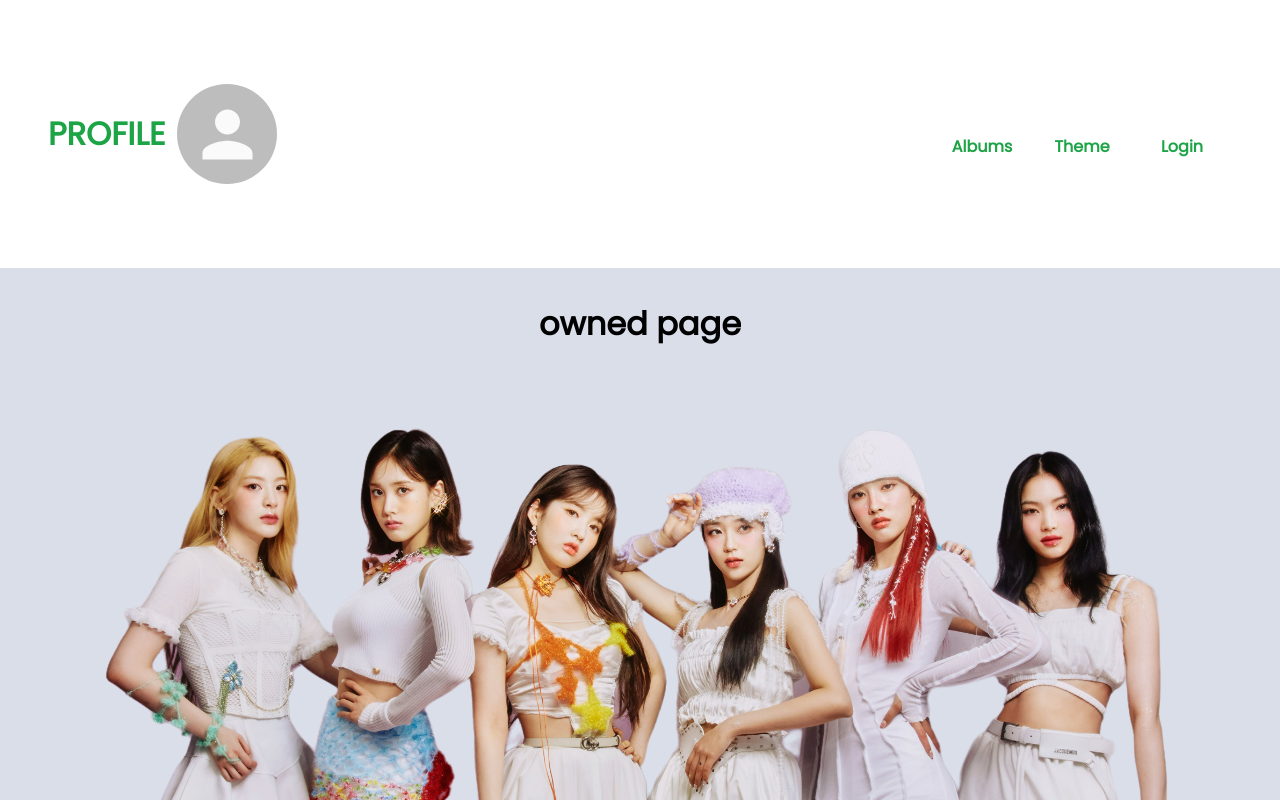
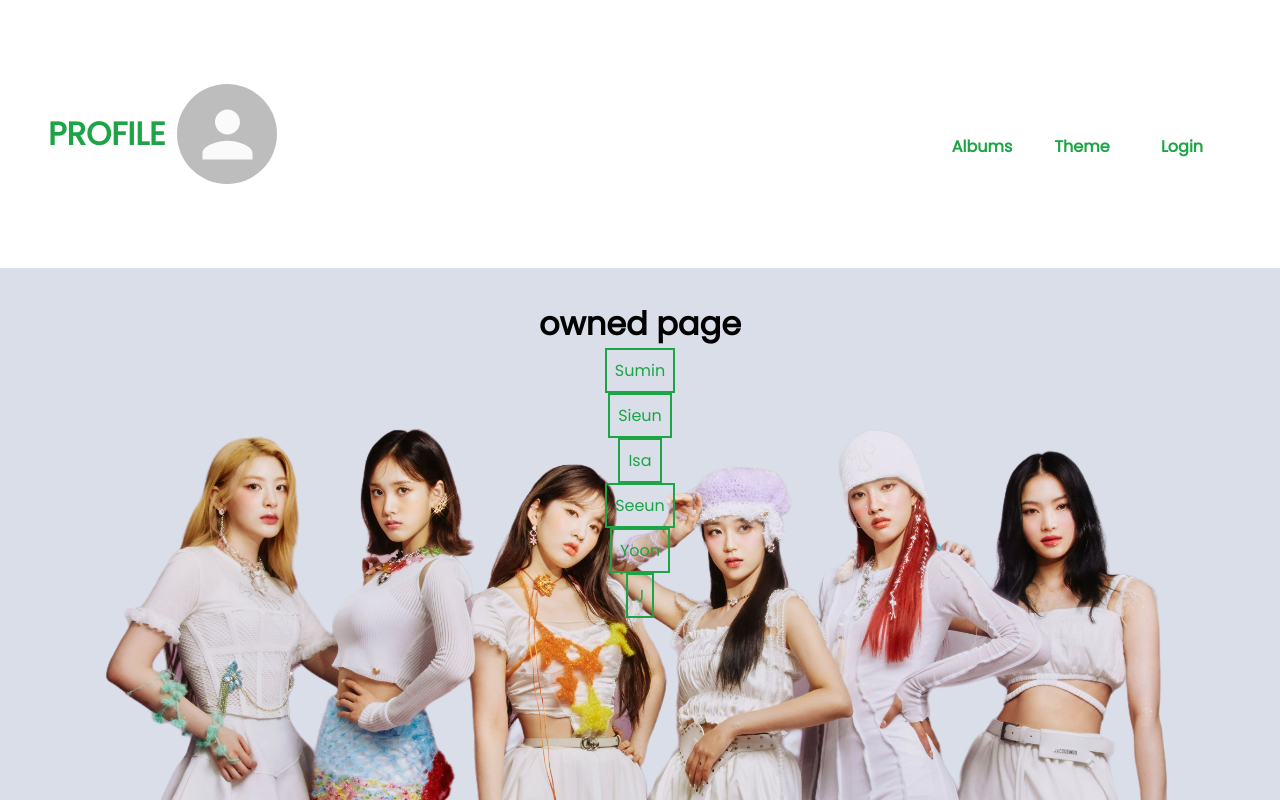
Before and after one commit to kenmyvn/Capstone_KPOP, a React (Create React App) app in the folder frontend/: page /owned in a window 1280 px wide. Built offline with nearby package versions, Linux system fonts and the light colour scheme.

Commit message:
work on pages

```diff
--- a/frontend/src/App.js
+++ b/frontend/src/App.js
@@ -19,6 +19,8 @@ import ThemePage from "./pages/ThemePage/ThemePage";
 import ProfilePage from "./pages/ProfilePage/ProfilePage";
 import OwnedPage from "./pages/OwnedPage/OwnedPage";
 import WishListPage from "./pages/WishListPage/WishListPage";
+import WishListMemberPage from "./pages/WishListMemberPage/WishListMemberPage";
+import OwnedMemberPage from "./pages/OwnedMemberPage/OwnedMemberPage";
 
 function App() {
   const [theme, setTheme] = useState("Stereotype");
@@ -43,6 +45,8 @@ function App() {
         <Route path="/profile" element={<ProfilePage />} />
         <Route path="/owned" element={<OwnedPage />} />
         <Route path="/wish" element={<WishListPage />} />
+        <Route path="/wishmember" element={<WishListMemberPage />} />
+        <Route path="/ownedmember" element={<OwnedMemberPage />} />
       </Routes>
       <div className="fixed-photo"></div>
       <Footer />
--- a/frontend/src/pages/OwnedMemberPage/OwnedMemberPage.js
+++ b/frontend/src/pages/OwnedMemberPage/OwnedMemberPage.js
@@ -0,0 +1,11 @@
+import React from "react";
+
+const OwnedMemberPage = () => {
+  return (
+    <div className="container">
+      <h1>owned member page</h1>
+    </div>
+  );
+};
+
+export default OwnedMemberPage;
--- a/frontend/src/pages/OwnedPage/OwnedPage.js
+++ b/frontend/src/pages/OwnedPage/OwnedPage.js
@@ -1,9 +1,42 @@
 import React from "react";
+import { Link } from "react-router-dom";
 
 const OwnedPage = () => {
   return (
     <div className="container">
       <h1>owned page</h1>
+      <div className="buttonholder">
+        <div className="profilebutton">
+          <Link to={`/ownedmember`}>
+            <button>Sumin</button>
+          </Link>
+        </div>
+        <div className="profilebutton">
+          <Link to={`/ownedmember`}>
+            <button>Sieun</button>
+          </Link>
+        </div>
+      </div>
+      <div className="profilebutton">
+        <Link to={`/ownedmember`}>
+          <button>Isa</button>
+        </Link>
+      </div>
+      <div className="profilebutton">
+        <Link to={`/ownedmember`}>
+          <button>Seeun</button>
+        </Link>
+      </div>
+      <div className="profilebutton">
+        <Link to={`/ownedmember`}>
+          <button>Yoon</button>
+        </Link>
+      </div>
+      <div className="profilebutton">
+        <Link to={`/ownedmember`}>
+          <button>J</button>
+        </Link>
+      </div>
     </div>
   );
 };
--- a/frontend/src/pages/WishListMemberPage/WishListMemberPage.js
+++ b/frontend/src/pages/WishListMemberPage/WishListMemberPage.js
@@ -0,0 +1,11 @@
+import React from "react";
+
+const WishListMemberPage = () => {
+  return (
+    <div className="container">
+      <h1>wish list member page</h1>
+    </div>
+  );
+};
+
+export default WishListMemberPage;
--- a/frontend/src/pages/WishListPage/WishListPage.js
+++ b/frontend/src/pages/WishListPage/WishListPage.js
@@ -1,9 +1,42 @@
 import React from "react";
+import { Link } from "react-router-dom";
 
 const WishListPage = () => {
   return (
     <div className="container">
       <h1>wish list page</h1>
+      <div className="buttonholder">
+        <div className="profilebutton">
+          <Link to={`/wishmember`}>
+            <button>Sumin</button>
+          </Link>
+        </div>
+        <div className="profilebutton">
+          <Link to={`/wishmember`}>
+            <button>Sieun</button>
+          </Link>
+        </div>
+      </div>
+      <div className="profilebutton">
+        <Link to={`/wishmember`}>
+          <button>Isa</button>
+        </Link>
+      </div>
+      <div className="profilebutton">
+        <Link to={`/wishmember`}>
+          <button>Seeun</button>
+        </Link>
+      </div>
+      <div className="profilebutton">
+        <Link to={`/wishmember`}>
+          <button>Yoon</button>
+        </Link>
+      </div>
+      <div className="profilebutton">
+        <Link to={`/wishmember`}>
+          <button>J</button>
+        </Link>
+      </div>
     </div>
   );
 };
```
